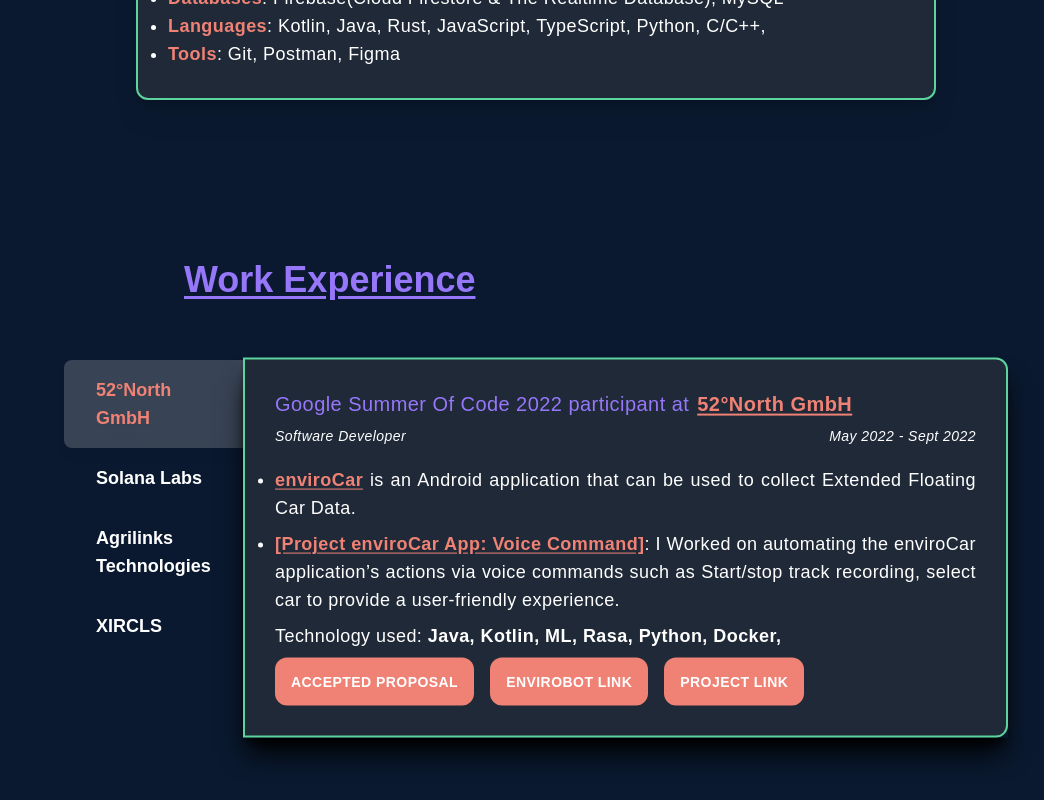
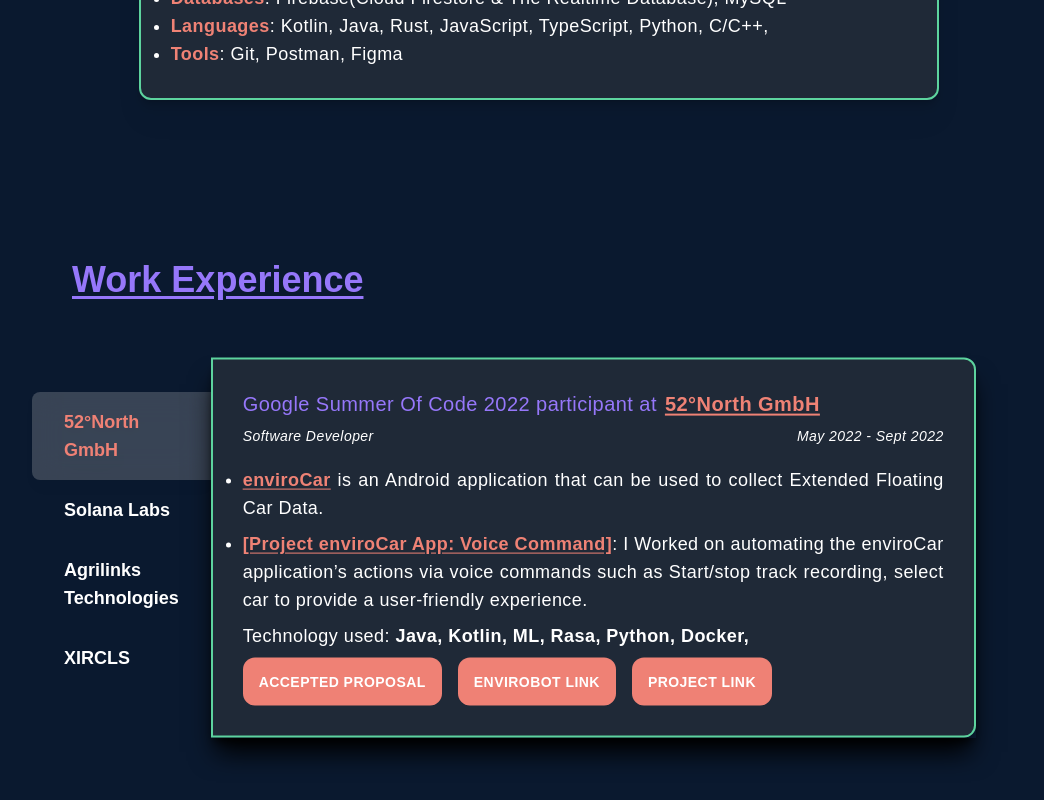
Before and after one commit to Suvraneel/portfolio, a Next.js app: page / in a window 1280 px wide. Shown: the part 1920-2720 px from the top of the page, without its empty margins (48-1092 px from the left). Built offline with nearby package versions, Linux system fonts and the light colour scheme.

Commit message:
responsified website :scissors:

```diff
--- a/src/components/About.tsx
+++ b/src/components/About.tsx
@@ -8,7 +8,7 @@
     return (
         <div
             id="about"
-            className="relative font-silkscreen pt-20 text-white"
+            className="relative w-full font-silkscreen pt-20 text-white"
         >
             <Text variant="big-heading" className="pl-[120px]">About Me</Text>
 
--- a/src/components/Hero.tsx
+++ b/src/components/Hero.tsx
@@ -9,7 +9,7 @@
     return (
         <div
             id="home"
-            className="relative min-h-screen font-silkscreen flex items-center justify-center text-white"
+            className="w-full min-h-screen font-silkscreen flex items-center justify-center text-white"
         >
             <div className="hero">
                 <div className="flex items-center justify-center">
--- a/src/components/volunteer-experience/VolunteerExperience.tsx
+++ b/src/components/volunteer-experience/VolunteerExperience.tsx
@@ -10,13 +10,13 @@
     return (
         <div
             id="volunteer-experience"
-            className="relative font-silkscreen pt-20 text-white"
+            className="w-full font-silkscreen pt-20 text-white flex flex-col"
         >
             <Text variant="big-heading" className="pl-[120px]">Volunteer Experience</Text>
 
-            <div className="flex items-center text-lg justify-center">
+            <div className="flex items-center text-lg justify-center pl-20 w-full">
                 <Tabs
-                    className="flex"
+                    className="tab-flex"
                     selectedIndex={tabIndex}
                     onSelect={(index) => setTabIndex(index)}
                     selectedTabClassName={
@@ -56,7 +56,7 @@
                             extraLinks,
                         } = experience;
                         return (
-                            <TabPanel className="flex" key={idx}>
+                            <TabPanel className="w-full flex" key={idx}>
                                 <div
                                     className="flex-start relative rounded-r-xl border-2 border-[#5DD39E] drop-shadow-xl
                                 shadow-md bg-gray-800 w-[765px] absolute p-[1.875rem]"
--- a/src/components/work-experience/Experience.tsx
+++ b/src/components/work-experience/Experience.tsx
@@ -1,22 +1,21 @@
-import React, {useState} from "react";
-import {workExperience} from "./work_experience";
-import {Tab, TabList, TabPanel, Tabs} from "react-tabs";
-import {openWebPage} from "../../utils";
+import React, { useState } from "react";
+import { workExperience } from "./work_experience";
+import { Tab, TabList, TabPanel, Tabs } from "react-tabs";
+import { openWebPage } from "../../utils";
 import Text from "../common/text";
 
 const ExperienceSection = () => {
   const [tabIndex, setTabIndex] = useState(0);
 
   return (
-        <div
-            id="experience"
-            className="relative font-silkscreen pt-20 text-white"
-        >
-            <Text variant="big-heading" className="pl-[120px]">Work Experience</Text>
+    <div id="experience" className="relative font-silkscreen pt-20 text-white">
+      <Text variant="big-heading" className="pl-[120px]">
+        Work Experience
+      </Text>
 
-            <div className="flex items-center text-lg justify-center">
+      <div className="w-full flex items-center text-lg justify-center pl-20 w-full">
         <Tabs
-                    className="flex"
+          className="tab-flex"
           selectedIndex={tabIndex}
           onSelect={(index) => setTabIndex(index)}
           selectedTabClassName={
@@ -28,7 +27,7 @@
         >
           <TabList className=" mb-[1.25rem]">
             {workExperience.map((experience) => {
-                            const {idx, company} = experience;
+              const { idx, company } = experience;
               return (
                 <Tab className="flex relative" key={idx}>
                   <button
@@ -56,7 +55,7 @@
               extraLinks,
             } = experience;
             return (
-                            <TabPanel className="flex" key={idx}>
+              <TabPanel className="w-full flex" key={idx}>
                 <div
                   className="flex-start relative rounded-r-xl border-2 border-[#5DD39E] drop-shadow-xl
                                 shadow-md bg-gray-800 w-[765px] absolute p-[1.875rem]"
--- a/src/pages/_app.tsx
+++ b/src/pages/_app.tsx
@@ -1,20 +1,24 @@
-import {AppProps} from 'next/app';
-import Head from 'next/head';
-import {FC} from 'react';
+import { AppProps } from "next/app";
+import Head from "next/head";
+import { FC } from "react";
 import RightBar from "../components/rightbar/rightbar";
 
-require('../styles/globals.css');
+require("../styles/globals.css");
 
-const App: FC<AppProps> = ({Component, pageProps}) => {
+const App: FC<AppProps> = ({ Component, pageProps }) => {
   return (
     <>
       <Head>
         <title>Dhiraj Chauhan</title>
-                <link rel="favicon icon" href="/images/profile_picture_1.png"/>
+        <link rel="favicon icon" href="/images/profile_picture_1.png" />
       </Head>
-            <div className="flex flex-col h-screen">
+      <div className="flex flex-row w-full justify-between">
+        <div className="w-full sm:w-11/12 flex flex-col">
           <Component {...pageProps} />
-                <RightBar/>
+        </div>
+        <div className="w-1/12 hidden sm:flex">
+          <RightBar />
+        </div>
       </div>
     </>
   );
--- a/src/pages/index.tsx
+++ b/src/pages/index.tsx
@@ -3,7 +3,7 @@
 
 const Home: NextPage = () => {
   return (
-    <div>
+    <div className="w-full h-full">
       <HomeView />
     </div>
   );
--- a/src/styles/globals.css
+++ b/src/styles/globals.css
@@ -5,9 +5,6 @@
 @tailwind utilities;
 
 body {
-    padding: 0;
-    margin-right: 14rem;
-    margin-left: 7rem;
     background: #0A192F;
     font-family: -apple-system, BlinkMacSystemFont, Segoe UI, Roboto, Oxygen, Ubuntu, Cantarell, Fira Sans, Droid Sans,
     Helvetica Neue, sans-serif, "Noto Sans";
@@ -112,3 +109,17 @@
         opacity: 1;
     }
 }
+
+.tab-flex{
+    width: 100%;
+    display: flex;
+    flex-direction: row;
+    justify-content: space-between;
+    align-items: center;
+}
+
+@media only screen and (max-width: 1268px) {
+    .tab-flex{
+        flex-direction: column;
+    }
+  }
--- a/src/views/home/index.tsx
+++ b/src/views/home/index.tsx
@@ -16,7 +16,7 @@
     return (
         <>
             <HeroSection/>
-            <div className="space-y-20">
+            <div className="w-full space-y-20">
                 <AboutSection/>
                 <SkillsSection/>
                 <ExperienceSection/>
```
Lines whose indentation alone changed are shown as unchanged.
